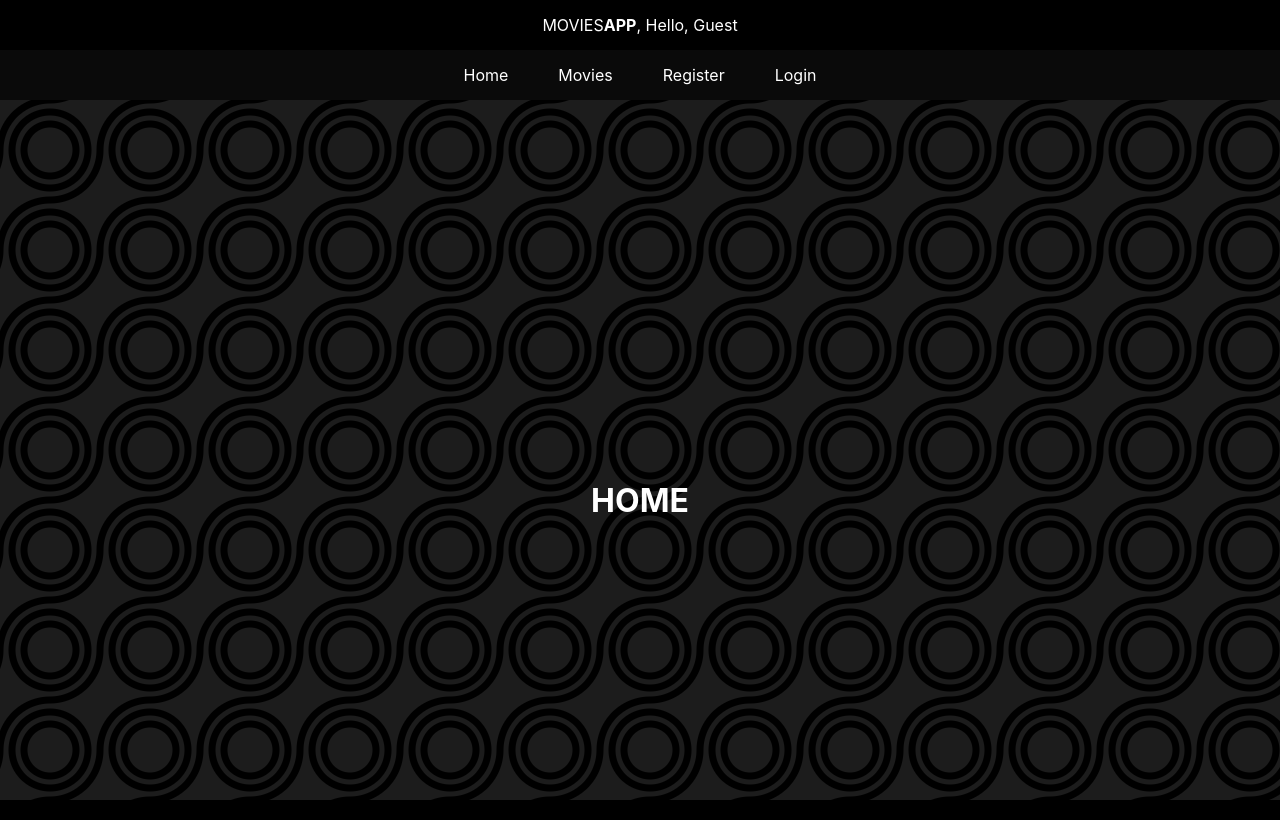
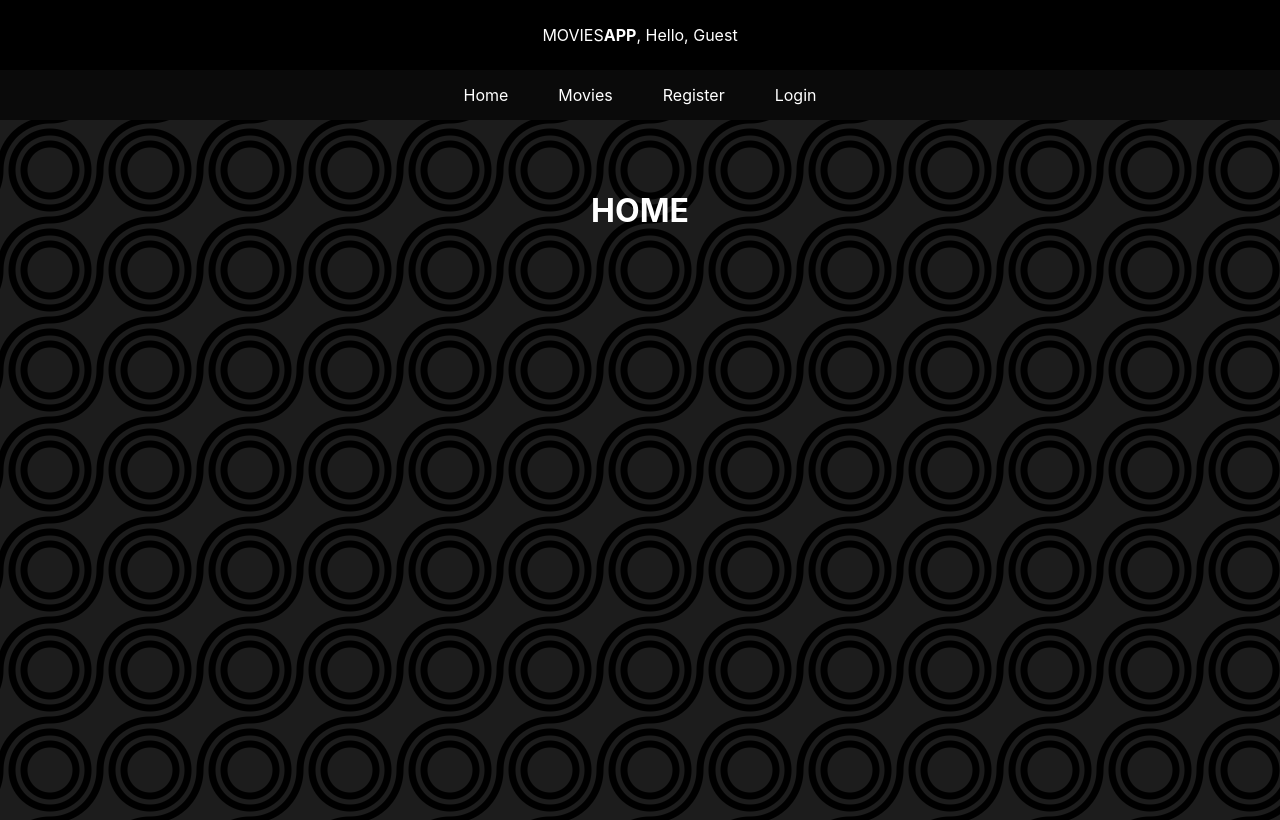
Before and after one commit to GVAlexandrov/movies, a React (Create React App) app: page / in a window 1280 px wide. Shown: the top 820 px of the page. Built offline with nearby package versions, Linux system fonts and the light colour scheme; no server answers.

Commit message:
UPDATE App.css

```diff
--- a/src/App.css
+++ b/src/App.css
@@ -12,7 +12,7 @@ html{
 }
 
 :root{
-  --height-header: 50px;
+  --height-header: 70px;
   --height-nav: 50px;
   --height-footer: 300px;
   --background-color-01:rgb(28, 28, 28);
@@ -24,11 +24,11 @@ html{
 }
 
 main {
-  padding-top: 100px ;
+  padding-top: 50px ;
   display: flex;
   flex-direction: column;
   align-items: center;
-  justify-content: center;
+  /* justify-content: center; */
   width: 100%;
   min-height: 100vh;
   min-height: calc(min(100vh - (100px)));
```
